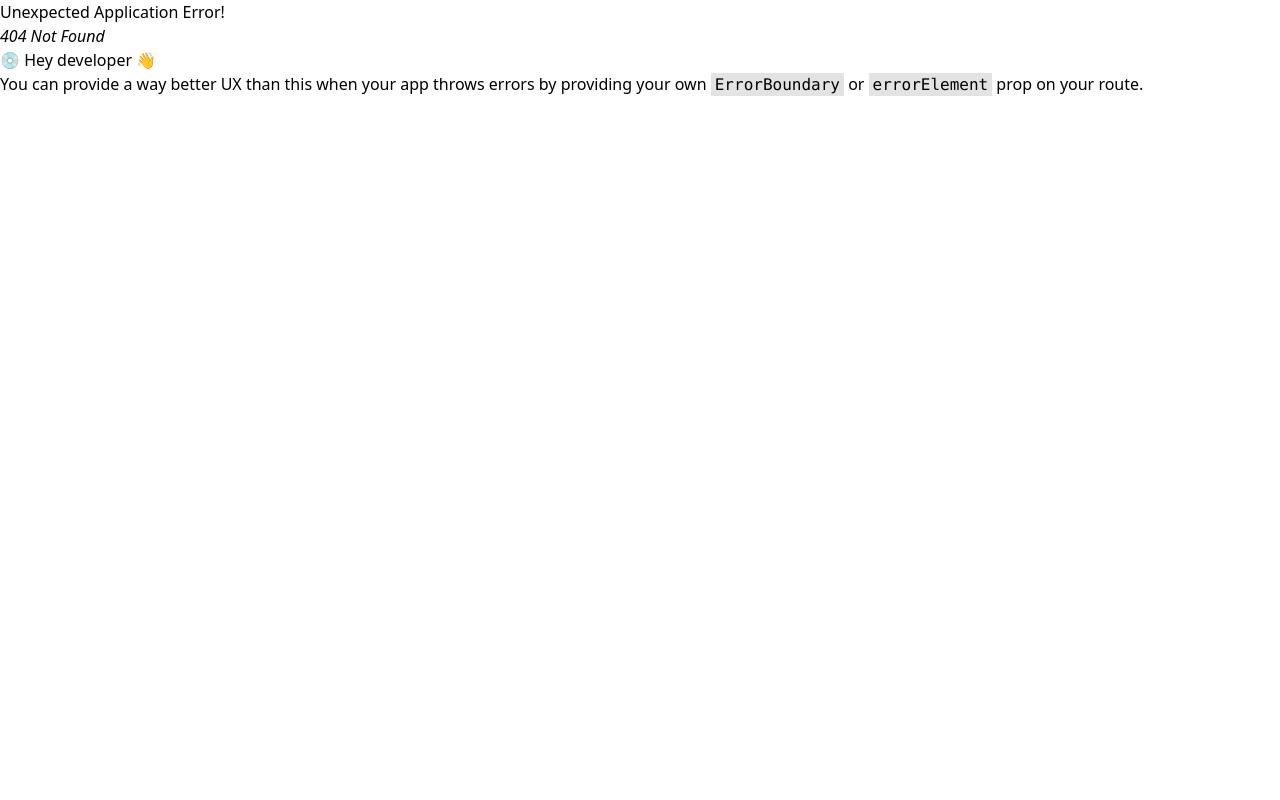
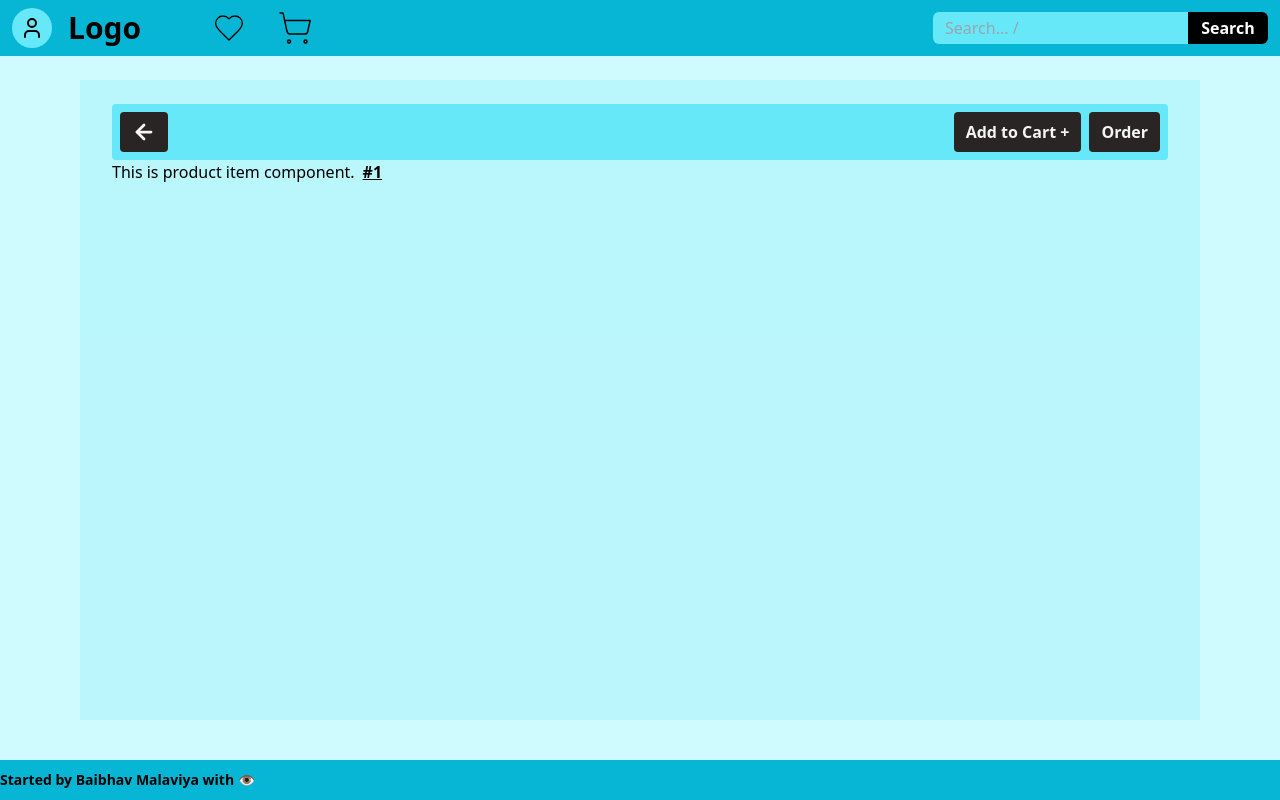
Before and after one commit to Baibhav-malaviya/e-commerce-project-frontend, a React (Vite) app: page /products/1 in a window 1280 px wide. Before the commit this address had no page. Built offline with nearby package versions, Linux system fonts and the light colour scheme; no server answers.

Commit message:
not completed anything special, just to save the changes

```diff
--- a/src/App.jsx
+++ b/src/App.jsx
@@ -8,6 +8,7 @@ import Order, { loader as orderLoader } from "./features/orders/Order";
 import Account, { loader as accountLoader } from "./features/users/Account";
 import SignIn from "./features/components/SignIn";
 import SignUp from "./features/components/SignUp";
+import ProductItem from "./features/products/ProductItem";
 
 const router = createBrowserRouter([
   {
@@ -32,8 +33,8 @@ const router = createBrowserRouter([
         ],
       },
       {
-        path: "/products",
-        element: <Product />,
+        path: "products/:productId",
+        element: <ProductItem />,
       },
       {
         path: "/cart",
--- a/src/Services/apiProducts.js
+++ b/src/Services/apiProducts.js
@@ -19,7 +19,7 @@ export async function addProduct(product) {
     console.log("Error in addProduct: ", error.message);
   }
 }
-export async function fetAllProducts() {
+export async function fetchAllProducts() {
   try {
     const response = await fetch(`${BASE_URL}/products`, {
       method: "GET",
--- a/src/features/cart/Cart.jsx
+++ b/src/features/cart/Cart.jsx
@@ -1,9 +1,19 @@
-import { useLoaderData } from "react-router-dom";
+import { Link, useLoaderData } from "react-router-dom";
+import Item from "../components/Item";
 import { getCart } from "../../Services/apiCart";
 function Cart() {
   const carts = useLoaderData();
   console.log("THIS IS FROM CART PAGE: ", carts);
-  return <div>This is cart</div>;
+  return (
+    <div className="my-10">
+      {" "}
+      <ul className="flex flex-col justify-around w-full gap-5 sm:flex-row gap-x-5">
+        {carts[0].items.map((item) => (
+          <Item key={item._id} id={item._id} item={item} />
+        ))}
+      </ul>
+    </div>
+  );
 }
 
 export default Cart;
--- /dev/null
+++ b/src/features/components/Item.jsx
@@ -0,0 +1,11 @@
+import { Link } from "react-router-dom";
+
+function Item({ id, item }) {
+  return (
+    <Link to={`/products/${id}`} className="w-full px-5 py-3 bg-cyan-500 sm:w-1/2 md:w-1/3">
+      {item.name}
+    </Link>
+  );
+}
+
+export default Item;
--- a/src/features/orders/Order.jsx
+++ b/src/features/orders/Order.jsx
@@ -1,6 +1,20 @@
-import { useLoaderData } from "react-router-dom";
+import { useLoaderData, useLocation } from "react-router-dom";
 import { getCurrentOrder } from "../../Services/apiOrders";
+
+const address = "Chitkara University, Rajpura, Punjab";
+// {
+//      products:[{id, quantity, price},...]
+//      shippingAddress: "Chitkara University, Rajpura, Punjab"
+// }
+// const postData = { products, shippingAddress };
 function Order() {
+  const location = useLocation();
+  const { state } = location;
+  console.log("State using navigate: ", state);
+  if (state) {
+  } else {
+  }
+
   const currentOrder = useLoaderData();
   console.log("CURRENT ORDER: " + currentOrder);
   return <div>this is order</div>;
--- a/src/features/products/Product.jsx
+++ b/src/features/products/Product.jsx
@@ -1,5 +1,11 @@
+import { Outlet } from "react-router-dom";
+
 function Product() {
-  return <div className="bg-red-500">This is Product</div>;
+  return (
+    <div className="bg-red-500">
+      This is Product <Outlet />
+    </div>
+  );
 }
 
 export default Product;
--- /dev/null
+++ b/src/features/products/ProductItem.jsx
@@ -0,0 +1,49 @@
+import { useNavigate, useParams } from "react-router-dom";
+import { getProductById } from "../../Services/apiProducts";
+import { addToCart } from "../../Services/apiCart";
+import { useEffect, useState } from "react";
+import { ArrowLeft } from "lucide-react";
+
+function ProductItem() {
+  const navigate = useNavigate();
+  const [product, setProduct] = useState({});
+  const { productId } = useParams();
+
+  useEffect(() => {
+    (async () => setProduct(await getProductById(productId)))();
+  }, [productId]);
+  console.log(product);
+
+  return (
+    <div className="fixed px-8 py-6 top-32 bottom-10 inset-x-2 sm:inset-20 bg-cyan-200/50 ">
+      <div className="flex items-center justify-between p-2 rounded bg-cyan-300">
+        {" "}
+        <span
+          className="p-2 px-3 font-bold rounded cursor-pointer bg-stone-800 text-stone-100"
+          onClick={() => navigate(-1)}
+        >
+          <ArrowLeft strokeWidth={2.75} />
+        </span>
+        <div className="flex gap-2">
+          <span
+            className="p-2 px-3 font-bold rounded cursor-pointer bg-stone-800 text-stone-100"
+            onClick={() => addToCart(1, productId)}
+          >
+            Add to Cart +
+          </span>
+          <span
+            className="p-2 px-3 font-bold rounded cursor-pointer bg-stone-800 text-stone-100"
+            onClick={() => navigate("/orders", { state: productId })}
+          >
+            Order
+          </span>
+        </div>
+      </div>
+
+      {`This is product item component.`}
+      <span className="mx-2 font-bold underline">{`#${productId}`}</span>
+    </div>
+  );
+}
+
+export default ProductItem;
--- a/src/features/users/UserSetting.jsx
+++ b/src/features/users/UserSetting.jsx
@@ -5,7 +5,7 @@ import { getUser, logout } from "../../Services/apiUser";
 function UserSetting({ isHidden }) {
   return (
     <div
-      className={`${isHidden ? "hidden" : " "} absolute p-4 bg-cyan-300/50 -left-20 sm:top-12 top-24 w-screen sm:w-full justify-center items-center `}
+      className={`${isHidden ? "hidden" : " "} z-50 absolute p-4 bg-cyan-300 shadow-sm -left-20 sm:top-12 top-24 w-screen sm:w-full justify-center items-center `}
     >
       <ul className="flex flex-col items-center justify-center space-y-3 ">
         <li className="flex items-center justify-center space-x-2 font-semibold ">
--- a/src/features/wishlist/Wishlist.jsx
+++ b/src/features/wishlist/Wishlist.jsx
@@ -2,8 +2,18 @@ import { useLoaderData } from "react-router-dom";
 import { getWishList } from "../../Services/apiWishlist";
 function Wishlist() {
   const wishlist = useLoaderData();
+
   console.log(wishlist);
-  return <div>This is wishlist</div>;
+  return (
+    <div>
+      {" "}
+      <ul className="">
+        {wishlist[0].items.map((item) => (
+          <li key={item._id}>{item.name}</li>
+        ))}
+      </ul>
+    </div>
+  );
 }
 
 export default Wishlist;
```
